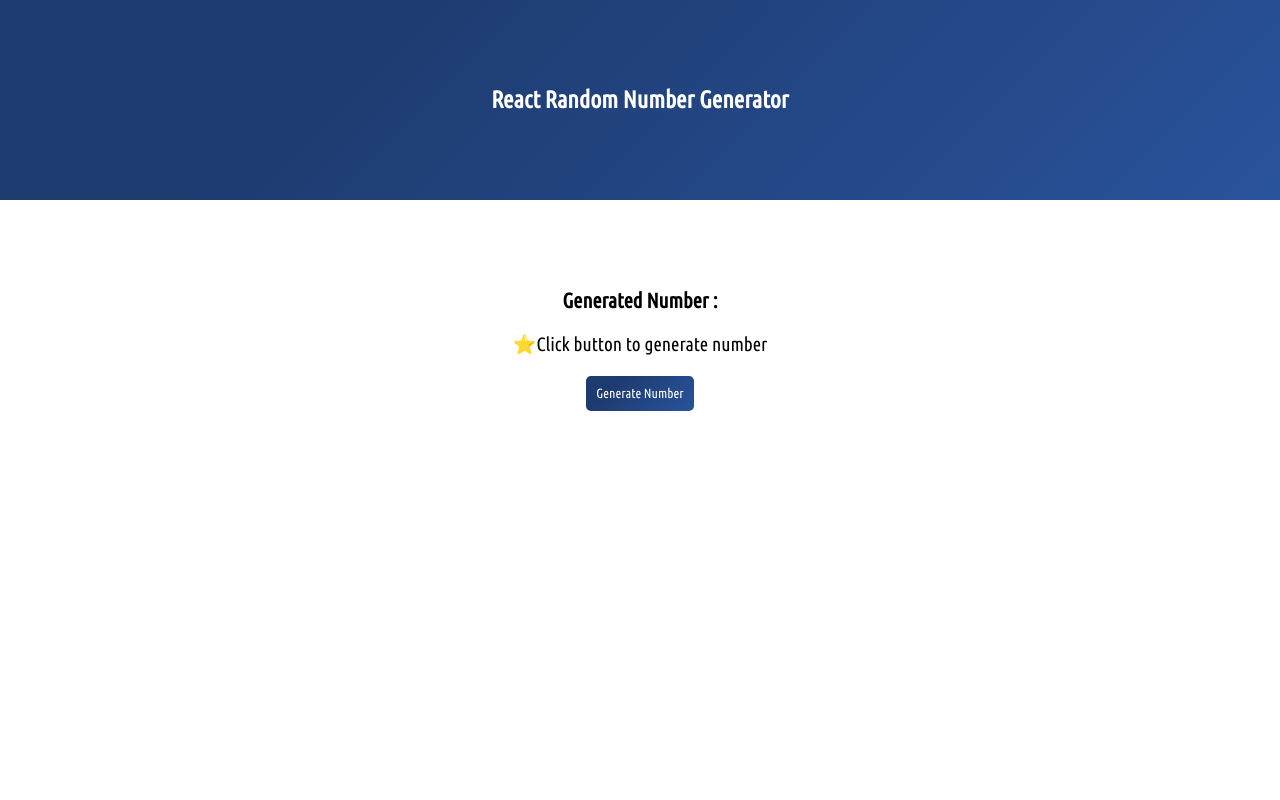
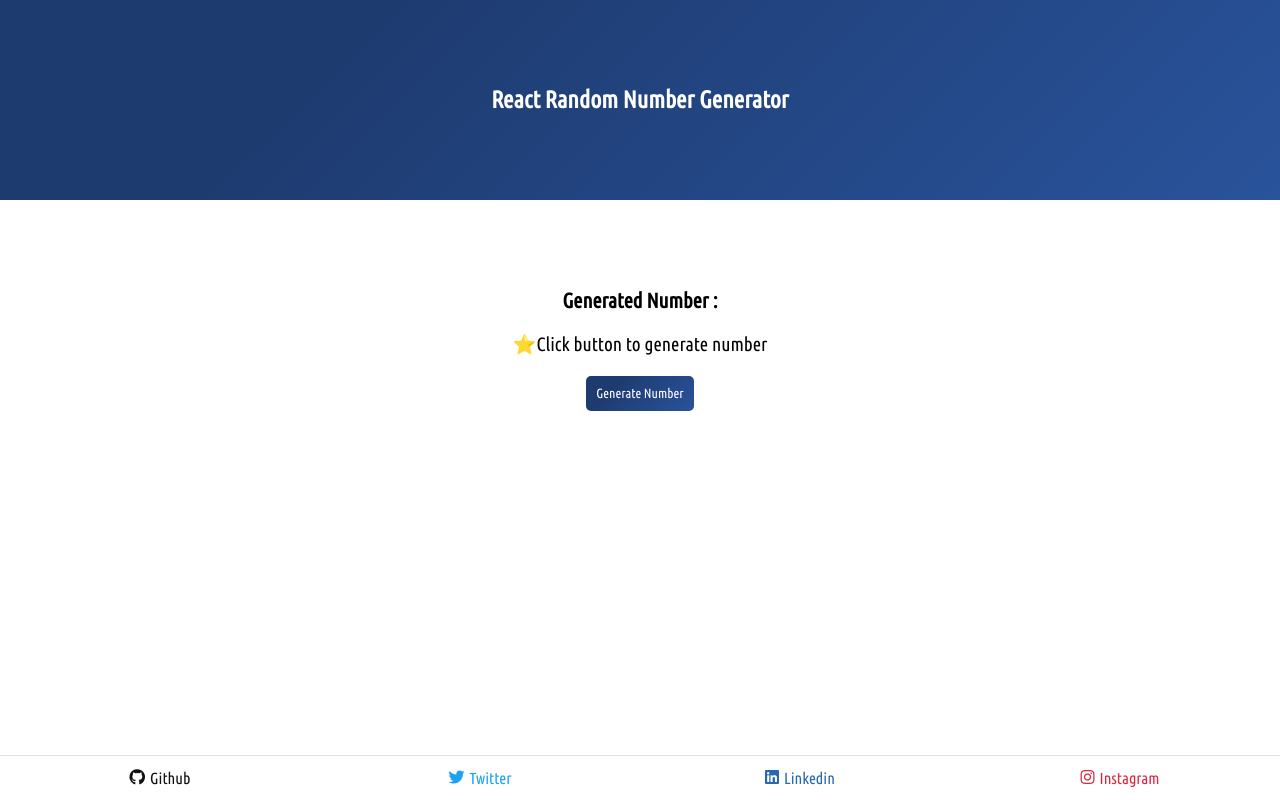
Before and after one commit to Ikecruz/react-number-generator, a React (Create React App) app: page / in a window 1280 px wide. Built offline with nearby package versions, Linux system fonts and the light colour scheme.

Commit message:
Footer Added

```diff
--- a/public/index.html
+++ b/public/index.html
@@ -9,6 +9,7 @@
       name="description"
       content="Web site created using create-react-app"
     />
+    <link href="https://pro.fontawesome.com/releases/v5.10.0/css/all.css" rel="stylesheet">
     <link rel="apple-touch-icon" href="%PUBLIC_URL%/logo192.png" />
     <!--
       manifest.json provides metadata used when your web app is installed on a
--- a/src/App.js
+++ b/src/App.js
@@ -1,5 +1,6 @@
-import Header from "./components/header"
+import Header from "./components/header";
 import { useState } from "react";
+import Footer from "./components/footer";
 
 const App = () => {
 
@@ -19,6 +20,7 @@
                     <button className="btn" onClick={() => changeNumber()}>Generate Number</button>
                 </div>
             </div>
+            <Footer />
         </div>
     )
 }
--- /dev/null
+++ b/src/components/footer.js
@@ -0,0 +1,25 @@
+const Footer = () => {
+
+    return(
+        <div className="footer">
+            <a href="https://github.com/Ikecruz" target="_blank" rel="noreferrer" className="footer-link github">
+                <i className="fab fa-github"></i>
+                <p className="name">Github</p>
+            </a>
+            <a href="https://twitter.com/ikxcrxz" target="_blank" rel="noreferrer" className="footer-link twitter">
+                <i className="fab fa-twitter"></i>
+                <p className="name">Twitter</p>
+            </a>
+            <a href="https://www.linkedin.com/in/onyeka-ikedinobi-98538b204/" target="_blank" rel="noreferrer" className="footer-link linkedin">
+                <i className="fab fa-linkedin"></i>
+                <p className="name">Linkedin</p>
+            </a>
+            <a href="https://www.instagram.com/dev.cruz_/" target="_blank" rel="noreferrer" className="footer-link instagram">
+                <i className="fab fa-instagram"></i>
+                <p className="name">Instagram</p>
+            </a>
+        </div>
+    )
+}
+
+export default Footer;
--- a/src/index.css
+++ b/src/index.css
@@ -61,3 +61,83 @@
 .number::before{
   content: "\2B50";
 }
+
+.footer{
+  display: flex;
+  position: absolute;
+  flex-wrap: wrap;
+  bottom: 0;
+  width: 100%;
+  border-top: 1px solid #e0e0e0;
+}
+
+.footer .footer-link{
+  color: #111111;
+  text-decoration: none;
+  padding: 1% 2%;
+  flex: 1;
+  display: flex;
+  justify-content: center;
+}
+
+.footer .footer-link.github{
+  color: #111111;
+  background: white;
+}
+
+.footer .footer-link.github:hover{
+  color: white;
+  background: #222222;
+}
+
+.footer .footer-link.twitter{
+  color: #1DA1F2;
+  background: white;
+}
+
+.footer .footer-link.twitter:hover{
+  color: white;
+  background: #1DA1F2;
+}
+
+.footer .footer-link.linkedin{
+  color: #2867B2;
+  background: white;
+}
+
+.footer .footer-link.linkedin:hover{
+  color: white;
+  background: #2867B2;
+}
+
+.footer .footer-link.instagram{
+  color: #dc2743;
+  background: white;
+}
+
+.footer .footer-link.instagram:hover{
+  color: white;
+  background: #f09433;
+  background: -moz-linear-gradient(45deg, #f09433 0%, #e6683c 25%, #dc2743 50%, #cc2366 75%, #bc1888 100%);
+  background: -webkit-linear-gradient(45deg, #f09433 0%,#e6683c 25%,#dc2743 50%,#cc2366 75%,#bc1888 100%);
+  background: linear-gradient(45deg, #f09433 0%,#e6683c 25%,#dc2743 50%,#cc2366 75%,#bc1888 100%);
+  filter: progid:DXImageTransform.Microsoft.gradient( startColorstr='#f09433', endColorstr='#bc1888',GradientType=1 );
+}
+
+.footer .footer-link i{
+  margin-right: 5px;
+}
+
+@media (max-width: 768px) {
+  .footer .footer-link{
+    padding: 2% 2%;
+  }
+
+  .footer .footer-link i{
+    margin-right: 0;
+  }
+
+  .footer .footer-link .name{
+    display: none;
+  }
+}
```
